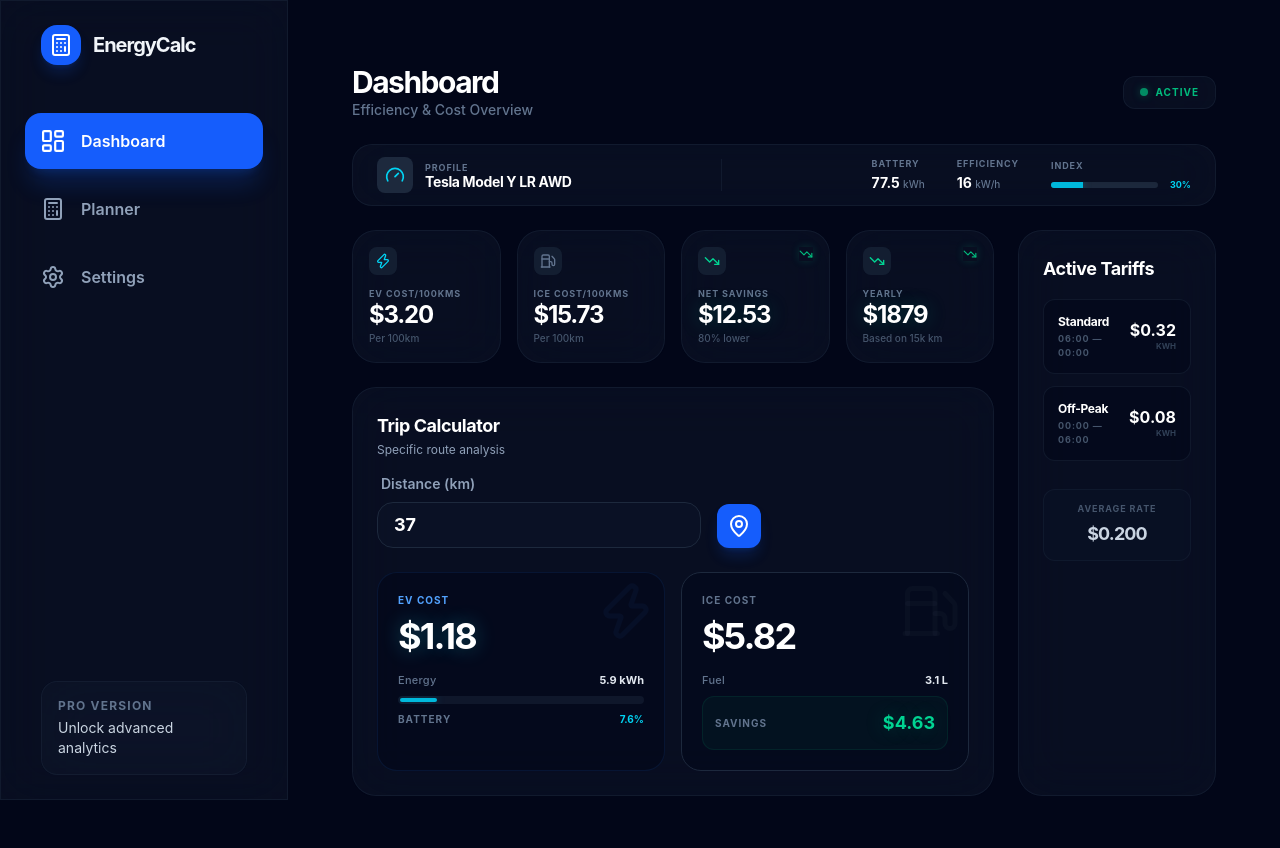
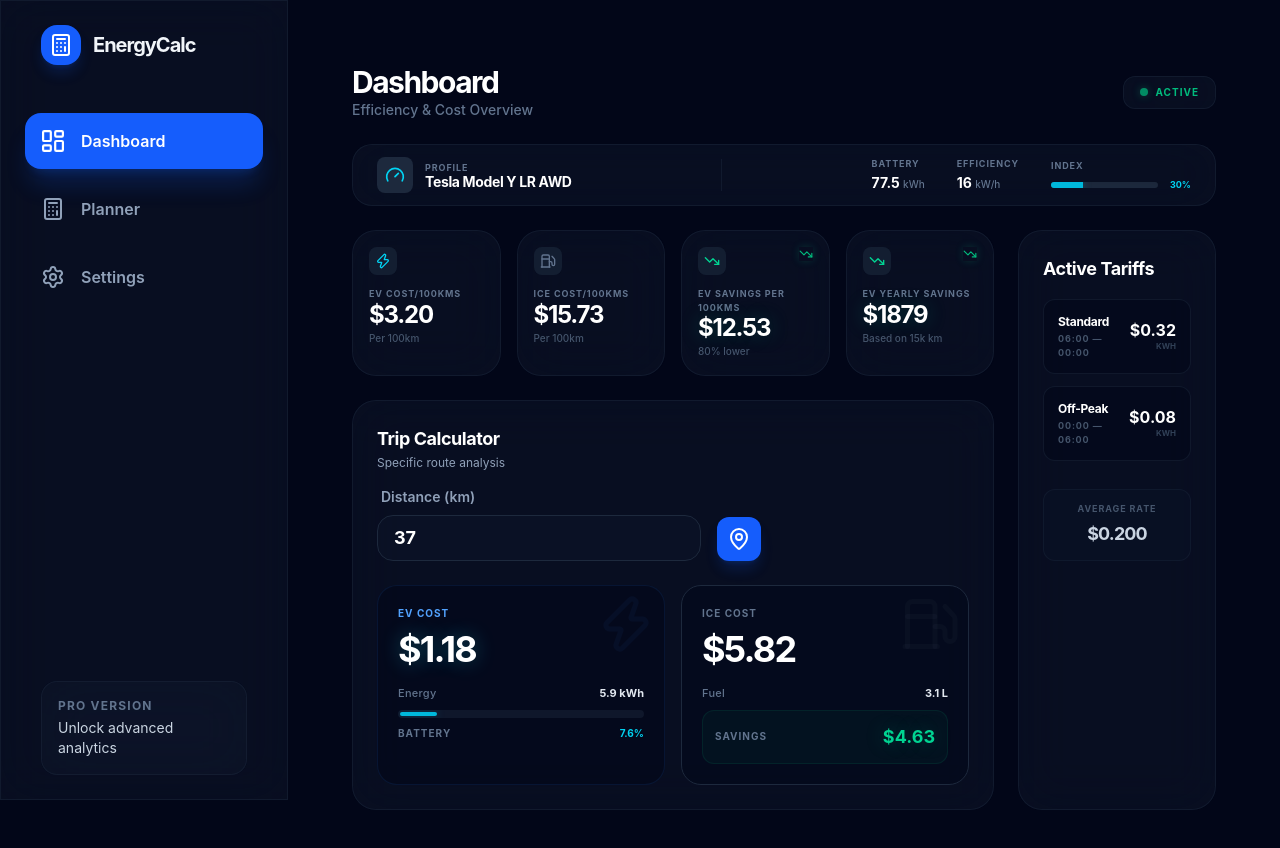
Before and after one commit to CraigInBrisbane/energycalculator, a React (Vite) app in the folder Frontend/: page / in a window 1280 px wide. Shown: the top 848 px of the page. Built offline with nearby package versions, Linux system fonts and the light colour scheme.

Commit message:
Update Dashboard labels: EV Savings per 100kms and EV Yearly Savings

```diff
--- a/Frontend/src/features/dashboard/DashboardPage.tsx
+++ b/Frontend/src/features/dashboard/DashboardPage.tsx
@@ -97,7 +97,7 @@ export const DashboardPage = () => {
               description="Per 100km"
             />
             <StatCard
-              title="Net Savings"
+              title="EV Savings per 100kms"
               value={`$${comparison100km.savings.toFixed(2)}`}
               icon={TrendingDown}
               accentClass="text-emerald-400"
@@ -105,7 +105,7 @@ export const DashboardPage = () => {
               highlight
             />
             <StatCard
-              title="Yearly"
+              title="EV Yearly Savings"
               value={`$${comparisonYearly.savings.toFixed(0)}`}
               icon={TrendingDown}
               accentClass="text-emerald-400"
```
